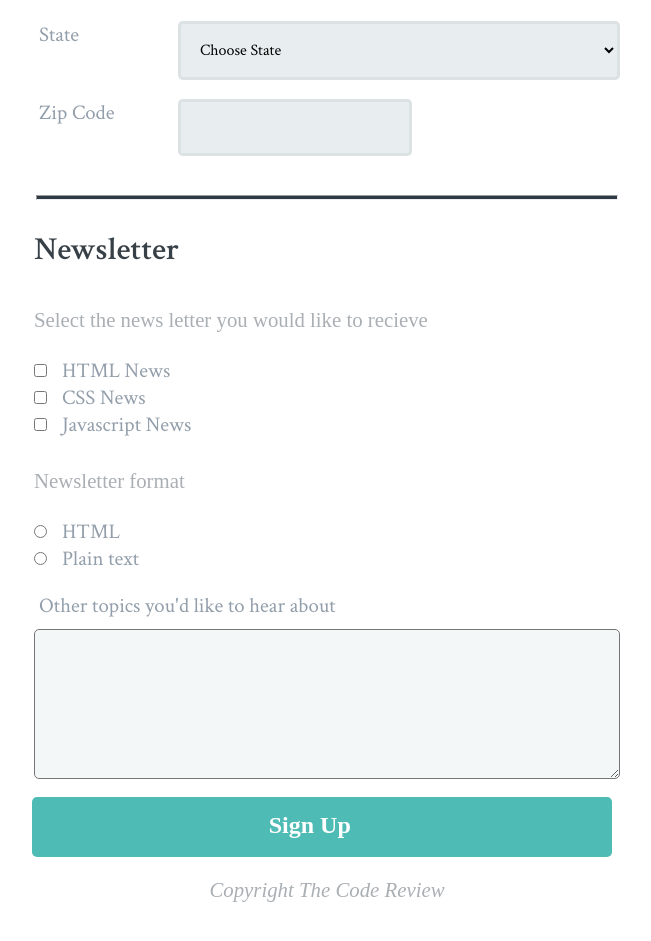
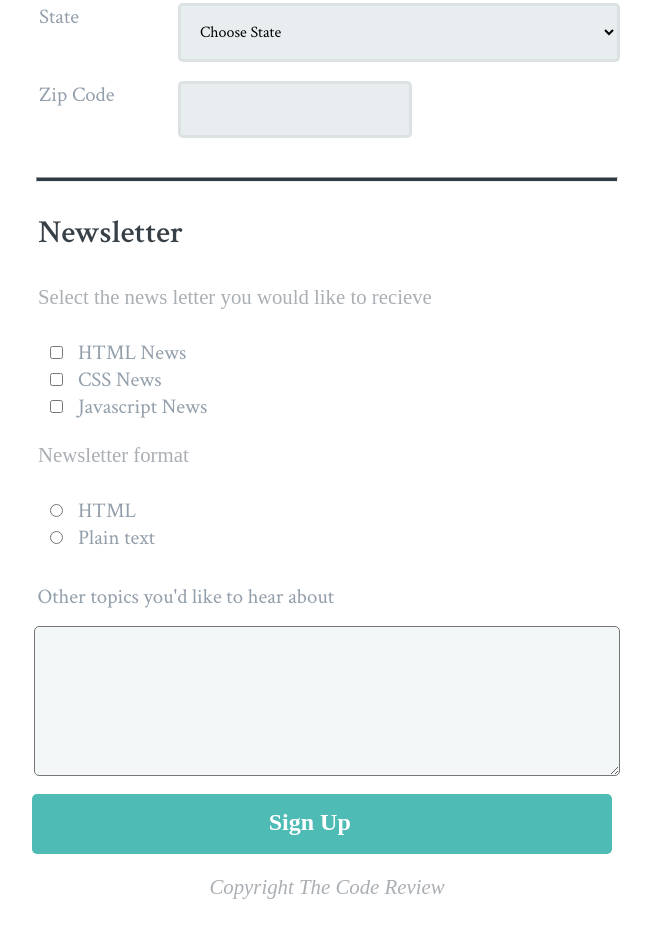
Before and after one commit to Drew-Stokes/An_online_registration_from, a plain HTML site: page index.html in a window 1280 px wide. Shown: the part 845-1786 px from the top of the page, without its empty margins (313-964 px from the left). Drawn offline with Linux system fonts and the light colour scheme.

Commit message:
Aranged feildset placement

```diff
--- a/css/styles.css
+++ b/css/styles.css
@@ -154,7 +154,8 @@ label {
   width: 40%;
 }
 
-.newsletter p {
+.newsletter p,
+.newsletter_text {
   color: rgb(45,57,69);
   font-size: 1.2em;
   width: 95%;
@@ -243,5 +244,16 @@ input[placeholder] {
     flex-shrink: 0;
   }
 
+  legend h1 {
+    margin-right: 20px;
+  }
 
+  .lowerForm {
+    text-align: left;
+    margin-left: 1em;
+  }
+
+  .label_textArea {
+    margin-left: .5em;
+  }
 }
--- a/index.html
+++ b/index.html
@@ -12,14 +12,14 @@
     <div id="container">
         <form>
             <h1 class="form-h1">The Code Review</h1>
-            <fieldset>
+            <div>
             <h3 class="signUp-title">Signup for our newsletter</h3>
             <p class="signUp-info">
                 Get the latest news on how your code is doing right your inbox
             </p>
             <hr class="hrTop-1">
             <hr class="hrTop-2">
-            </fieldset>
+            </div>
             <fieldset class="contact">
                 <legend><h1 class="contact-header">Contact Information</h1></legend>
                 <div class="form-box">
@@ -59,26 +59,34 @@
 
                 <div class="form-box">
                     <label for="zipcode">Zip Code</label><br>
-                    <input type="number" id="zipcode" name="user_zipcode">
+                    <input type="text" id="zipcode" name="user_zipcode">
                 </div>
         </fieldset>
             <hr class="hrBottom">
 
-            <fieldset class="newsletter">
-            <legend><h1>Newsletter</h1></legend>
+            <div class="lowerForm">
+            <h1>Newsletter</h1>
 
 
             <p class="newsletter_text">Select the news letter you would like to recieve</p>
+            <fieldset class="newsletter">
             <input type="checkbox" id="html-news" value="html_newsletter"
             name="newsletter_selection"><label for="html-news">HTML News</label><br>
             <input type="checkbox" id="css-news" value="css_newsletter" name="newsletter_selection"><label for="css-news">CSS News</label><br>
             <input type="checkbox" id="js_news" value="js_newsletter"
             name="news_selection"><label for="js_news">Javascript News</label>
+            </fieldset>
 
-            <p>Newsletter format</p>
+            <p class="newsletter_text">Newsletter format</p>
+
+            <fieldset class="newsletter">
             <input type="radio" id="html_format" value="formated_html" name="radio"><label for="html_format">HTML</label><br>
             <input type="radio" id="plain_format" value="formated_plainText" name="radio"><label for="plain_format">Plain text</label>
+            </fieldset>
+            </div>
             <label class="label_textArea">Other topics you'd like to hear about</label>
+
+            <fieldset>
             <textarea id="comments" name="comments">
 
             </textarea><br>
```
